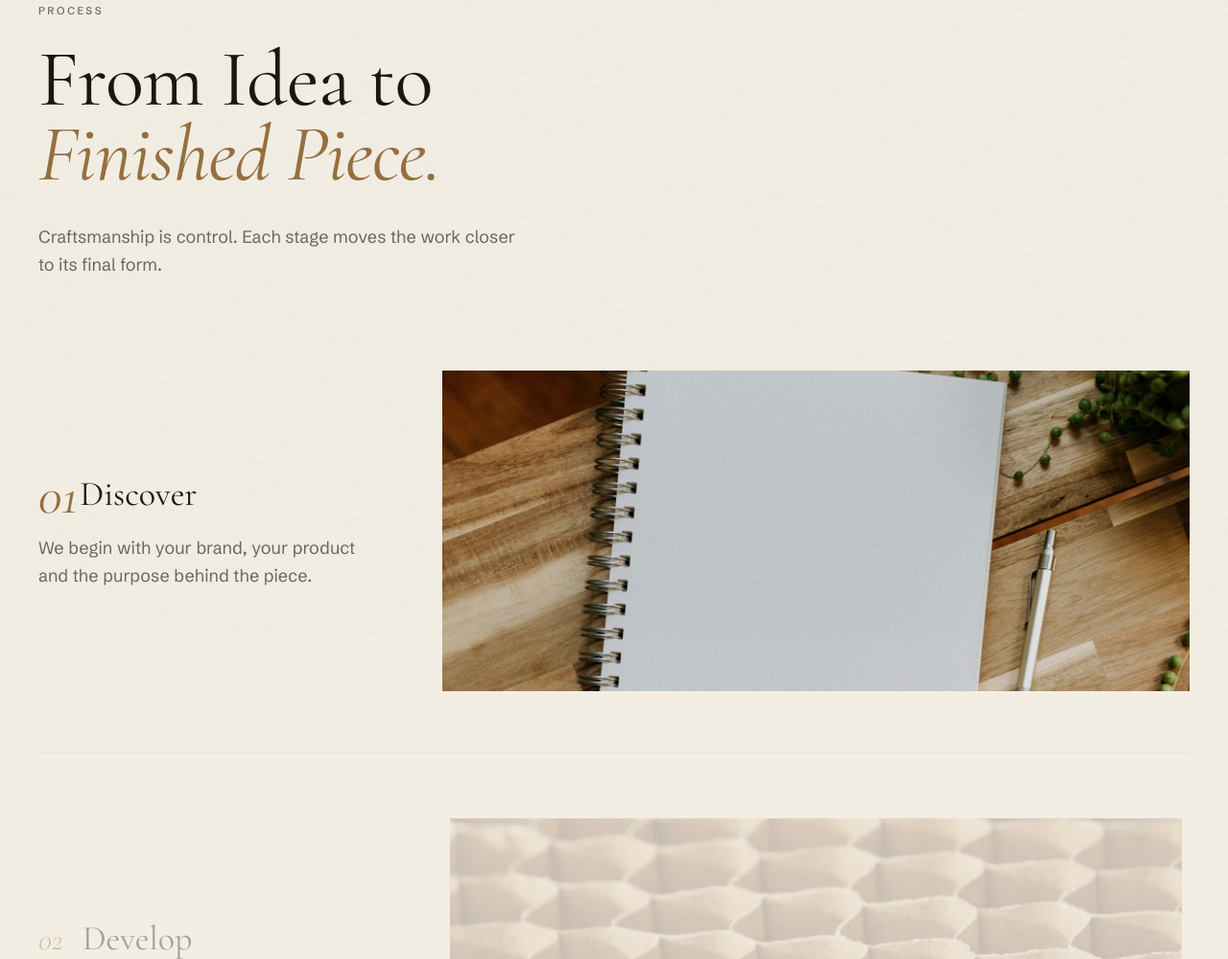
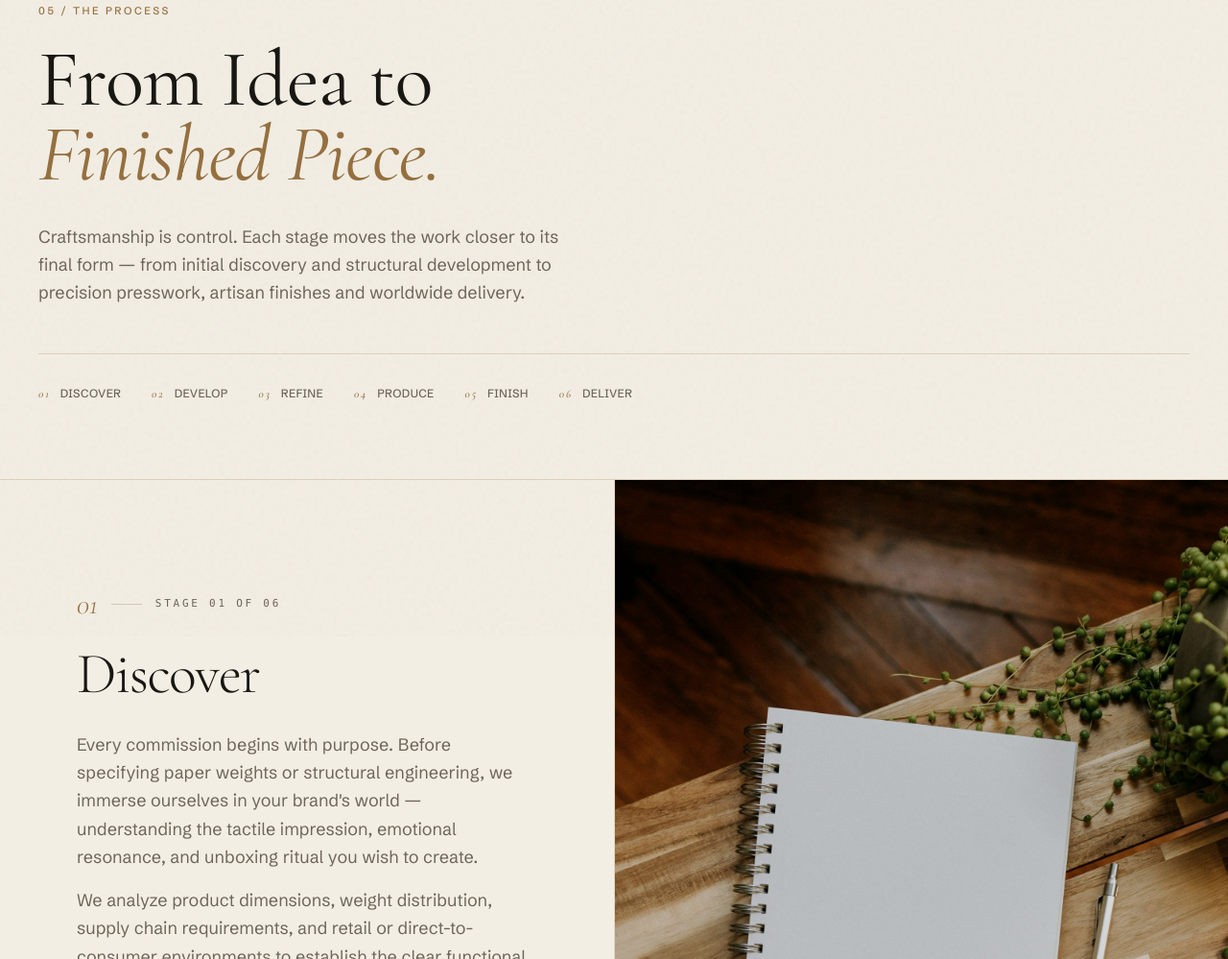
Before and after one commit to Akshi1277/HannahPixels, an Astro site: page /process in a window 1280 px wide. Shown: the part 137-1136 px from the top of the page at 96% size. Built offline with nearby package versions, Linux system fonts and the light colour scheme; Astro itself is replaced by a stand-in of ours.

Commit message:
feat: add capabilities and process pages, data models, and interactive UI components

```diff
--- /dev/null
+++ b/src/components/react/ProcessCutoutSections.tsx
@@ -0,0 +1,103 @@
+import { motion } from 'framer-motion'
+import type { ProcessStage } from '@/data/process'
+
+export default function ProcessCutoutSections({ stages }: { stages: ProcessStage[] }) {
+  return (
+    <div className="relative w-full border-t border-grid">
+      {stages.map((stage, idx) => {
+        const imageRight = idx % 2 === 0 // 01: right, 02: left, 03: right, 04: left, 05: right, 06: left
+
+        return (
+          <section
+            key={stage.num}
+            id={stage.title.toLowerCase()}
+            className="relative z-10 bg-background border-b border-grid overflow-hidden"
+          >
+            <div
+              className={`flex flex-col lg:flex-row ${
+                imageRight ? '' : 'lg:flex-row-reverse'
+              }`}
+            >
+              {/* ── Text column ───────────────────── */}
+              <div className="w-full lg:w-1/2 flex items-center bg-background px-6 sm:px-10 md:px-14 lg:px-16 xl:px-20 py-16 sm:py-20 lg:py-28">
+                <motion.div
+                  initial={{ opacity: 0, y: 28 }}
+                  whileInView={{ opacity: 1, y: 0 }}
+                  viewport={{ once: true, margin: '-60px' }}
+                  transition={{ duration: 0.7, ease: [0.16, 1, 0.3, 1] }}
+                  className="max-w-xl w-full"
+                >
+                  {/* Step Numeral & Eyebrow */}
+                  <div className="flex items-center gap-3.5 mb-6">
+                    <span className="font-serif italic text-2xl sm:text-3xl text-accent font-light">
+                      {stage.num}
+                    </span>
+                    <span className="w-8 h-px bg-accent/30" />
+                    <span className="text-[11px] uppercase tracking-[0.25em] font-mono text-muted-foreground">
+                      Stage {stage.num} of {String(stages.length).padStart(2, '0')}
+                    </span>
+                  </div>
+
+                  {/* Stage Heading */}
+                  <h2 className="font-serif text-4xl sm:text-5xl md:text-6xl font-light text-foreground tracking-tight leading-[1.02] mb-7">
+                    {stage.title}
+                  </h2>
+
+                  {/* Body Paragraphs */}
+                  <div className="space-y-4 text-muted-foreground text-base sm:text-lg leading-relaxed font-light">
+                    {stage.paragraphs.map((para, i) => (
+                      <p key={i}>{para}</p>
+                    ))}
+                  </div>
+
+                  {/* Key Deliverables & Focus Badges */}
+                  {stage.highlights && stage.highlights.length > 0 && (
+                    <div className="mt-8 pt-7 border-t border-grid/70">
+                      <span className="text-[10px] uppercase tracking-[0.25em] font-mono text-accent block mb-3 font-medium">
+                        Focus &amp; Deliverables
+                      </span>
+                      <div className="flex flex-wrap gap-2">
+                        {stage.highlights.map((item, i) => (
+                          <span
+                            key={i}
+                            className="inline-flex items-center px-3 py-1 text-xs text-foreground/85 bg-secondary/50 border border-grid rounded-full font-mono tracking-tight"
+                          >
+                            {item}
+                          </span>
+                        ))}
+                      </div>
+                    </div>
+                  )}
+                </motion.div>
+              </div>
+
+              {/*
+                ── Image column — THE CUTOUT WINDOW ────────────
+                background-attachment: fixed pins the image relative
+                to the viewport so the cutout window scrolls up the page
+                while the image stays frozen behind it, producing
+                the clipping/parallax aperture effect.
+              */}
+              <div
+                className={`w-full lg:w-1/2 min-h-[48vh] sm:min-h-[58vh] lg:min-h-[75vh] relative bg-secondary/30 bg-cover bg-center lg:bg-fixed ${
+                  imageRight ? 'lg:bg-right' : 'lg:bg-left'
+                }`}
+                style={{
+                  backgroundImage: `url("${stage.image}")`,
+                  backgroundRepeat: 'no-repeat',
+                  backgroundSize: 'cover',
+                }}
+                role="img"
+                aria-label={stage.imageAlt}
+              >
+                {/* Subtle scrim for luxury color temperature consistency */}
+                <div className="absolute inset-0 bg-ink/[0.05] pointer-events-none" />
+                <div className="hidden lg:block absolute inset-y-0 w-px bg-grid pointer-events-none" style={{ [imageRight ? 'left' : 'right']: 0 }} />
+              </div>
+            </div>
+          </section>
+        )
+      })}
+    </div>
+  )
+}
--- a/src/data/capabilities.ts
+++ b/src/data/capabilities.ts
@@ -53,7 +53,7 @@ export const capabilities: Capability[] = [
   {
     num: '04',
     slug: 'chocolate-confectionery',
-    title: 'Chocolate & Confectionery',
+    title: 'Chocolate & Confectionery',
     summary: 'Packaging that makes indulgence part of the experience.',
     items: ['Chocolate Boxes', 'Confectionery Packaging', 'Gift Boxes', 'Premium Food Packaging', 'Seasonal Packaging', 'Bespoke Collections'],
     image: '/images/packaging-chocolate-box.jpg',
--- a/src/data/process.ts
+++ b/src/data/process.ts
@@ -2,6 +2,8 @@ export interface ProcessStage {
   num: string
   title: string
   desc: string
+  paragraphs: string[]
+  highlights?: string[]
   image: string
   imageAlt: string
 }
@@ -11,13 +13,23 @@ export const processStages: ProcessStage[] = [
     num: '01',
     title: 'Discover',
     desc: 'We begin with your brand, your product and the purpose behind the piece.',
+    paragraphs: [
+      "Every commission begins with purpose. Before specifying paper weights or structural engineering, we immerse ourselves in your brand's world — understanding the tactile impression, emotional resonance, and unboxing ritual you wish to create.",
+      "We analyze product dimensions, weight distribution, supply chain requirements, and retail or direct-to-consumer environments to establish the clear functional and aesthetic parameters of the piece."
+    ],
+    highlights: ['Brand Immersion', 'Structural Brief', 'Functional Sizing', 'Unboxing Architecture'],
     image: '/images/material-notebook-sketch.jpg',
-    imageAlt: 'Blank notebook and pencil, the start of a new project',
+    imageAlt: 'Notebook, pencil, and materials at the inception of a packaging project',
   },
   {
     num: '02',
     title: 'Develop',
     desc: 'Ideas become structures, materials, finishes and considered details.',
+    paragraphs: [
+      "Ideas take physical form through structural CAD engineering and unprinted white prototypes. Here, we calibrate proportions, wall thicknesses, hinge mechanics, and opening resistance.",
+      "A box should never open carelessly — the gentle vacuum suction of a rigid lid, the crisp snap of concealed magnets, or the clean fold of a carton are engineered down to the millimeter."
+    ],
+    highlights: ['White Structural Mockups', 'Closure Mechanics', 'Fit & Tolerance Testing', 'Dieline Drafting'],
     image: '/images/material-corrugated-structure.jpg',
     imageAlt: 'Corrugated cardboard structure detail',
   },
@@ -25,6 +37,11 @@ export const processStages: ProcessStage[] = [
     num: '03',
     title: 'Refine',
     desc: 'We explore papers, boards, textures, colours and specialist finishes to find the right combination.',
+    paragraphs: [
+      "Material is message. We curate papers, boards, book cloths, and covering materials from specialist European and Japanese mills — evaluating grain direction, surface texture, folding memory, and weight.",
+      "Every substrate interacts uniquely with light, inks, and foil stamps. We test embossing depths, compare blind deboss reliefs, and calibrate color profiles to ensure effortless tactile harmony."
+    ],
+    highlights: ['Substrate Curation', 'Texture Matching', 'Foil & Deboss Testing', 'Color Calibration'],
     image: '/images/material-speciality-papers.jpg',
     imageAlt: 'Specialty paper texture detail',
   },
@@ -32,6 +49,11 @@ export const processStages: ProcessStage[] = [
     num: '04',
     title: 'Produce',
     desc: 'Every piece is produced with precision and close attention to detail.',
+    paragraphs: [
+      "Precision moves to the press floor. Whether employing high-fidelity offset lithography, artisan screen printing, or deep blind stamping, every production run is monitored for absolute fidelity.",
+      "Our master press operators inspect ink density, micro-registration, and edge sharpness continuously across the run, ensuring that unit number one matches unit number ten thousand."
+    ],
+    highlights: ['Offset Lithography', 'Micro-Registration', 'Ink Density Control', 'Press Sheet Inspection'],
     image: '/images/material-screen-print.jpg',
     imageAlt: 'Screen printing process detail',
   },
@@ -39,6 +61,11 @@ export const processStages: ProcessStage[] = [
     num: '05',
     title: 'Finish',
     desc: 'From embossing and debossing to foiling, speciality papers and bespoke constructions, the final details bring the work together.',
+    paragraphs: [
+      "The final embellishments define true luxury. Hot foil stamping, precision die-cutting, crisp score lines, and hand-wrapped box construction bring tactile depth to the piece.",
+      "From custom die-cut inserts and hidden ribbon pulls to hand-glued lining papers, these artisanal finishing touches elevate packaging into an heirloom keepsake."
+    ],
+    highlights: ['Artisan Hot Foiling', 'Custom Rigid Box Wrapping', 'Magnetic Assembly', 'Hand Finishing & QC'],
     image: '/images/material-copper-foil.jpg',
     imageAlt: 'Crumpled copper foil detail',
   },
@@ -46,6 +73,11 @@ export const processStages: ProcessStage[] = [
     num: '06',
     title: 'Deliver',
     desc: 'Finished pieces are prepared for delivery across the world.',
+    paragraphs: [
+      "Finished pieces are inspected, hand-packed with protective tissue and custom corner guards, and prepared for secure transit to flagship stores, fulfillment centers, or private events worldwide.",
+      "We coordinate international freight, manage customs documentation, and schedule phased rollouts so your packaging arrives immaculate, ready to introduce your product to the world."
+    ],
+    highlights: ['Protective Packaging', 'Global Logistics', 'Phased Rollouts', 'Fulfillment Support'],
     image: '/images/packaging-paper-bag.jpg',
     imageAlt: 'Plain kraft paper carry bag',
   },
--- a/src/layouts/BaseLayout.astro
+++ b/src/layouts/BaseLayout.astro
@@ -9,7 +9,7 @@ interface Props {
   ogImage?: string
 }
 
-const { title, description, ogImage = '/images/material-gold-leaf-texture.jpg' } = Astro.props
+const { title, description, ogImage = '/images/packaging-luxury-box.jpg' } = Astro.props
 const canonicalURL = new URL(Astro.url.pathname, Astro.site)
 ---
 
--- a/src/pages/process.astro
+++ b/src/pages/process.astro
@@ -1,7 +1,7 @@
 ---
 import BaseLayout from '@/layouts/BaseLayout.astro'
 import HeadlineReveal from '@/components/HeadlineReveal.astro'
-import ProcessStepper from '@/components/react/ProcessStepper'
+import ProcessCutoutSections from '@/components/react/ProcessCutoutSections'
 import { processStages } from '@/data/process'
 ---
 
@@ -9,25 +9,35 @@ import { processStages } from '@/data/process'
   title="Process"
   description="From idea to finished piece — discover, develop, refine, produce, finish, deliver. The six stages behind every piece Hannah Pixels creates."
 >
-  <section class="pt-[140px] pb-16 md:pb-24 px-6 lg:px-10">
+  <section class="pt-[140px] pb-14 md:pb-20 px-6 lg:px-10 max-w-[1440px] mx-auto">
     <div class="max-w-3xl">
-      <div class="type-eyebrow text-muted-foreground mb-6">Process</div>
+      <div class="type-eyebrow text-accent mb-6">05 / The Process</div>
       <HeadlineReveal
         as="h1"
         class="type-section text-foreground"
         lines={['From Idea to', '*Finished Piece.*']}
       />
-      <p class="text-base sm:text-lg text-muted-foreground leading-relaxed mt-8 max-w-lg">
-        Craftsmanship is control. Each stage moves the work closer to its final form.
+      <p class="text-base sm:text-lg text-muted-foreground leading-relaxed mt-8 max-w-xl">
+        Craftsmanship is control. Each stage moves the work closer to its final form — from initial discovery and structural development to precision presswork, artisan finishes and worldwide delivery.
       </p>
+    </div>
+
+    <!-- Quick stage anchor navigation -->
+    <div class="flex flex-wrap gap-x-8 gap-y-3 mt-12 pt-8 border-t border-grid">
+      {processStages.map((s) => (
+        <a
+          href={`#${s.title.toLowerCase()}`}
+          class="type-label text-muted-foreground hover:text-accent transition-colors flex items-center gap-2.5 group"
+        >
+          <span class="font-serif italic text-accent group-hover:underline">{s.num}</span>
+          <span class="tracking-wide">{s.title}</span>
+        </a>
+      ))}
     </div>
   </section>
 
-  <section class="px-6 lg:px-10 pb-28 md:pb-40">
-    <div class="max-w-[1440px] mx-auto">
-      <ProcessStepper client:visible stages={processStages} />
-    </div>
-  </section>
+  <!-- Full-bleed Cutout Scroll Sections -->
+  <ProcessCutoutSections client:visible stages={processStages} />
 
   <section class="bg-ink text-ink-foreground py-28 md:py-36 px-6 lg:px-10 text-center">
     <div class="max-w-2xl mx-auto space-y-8">
```
Also changed, not shown: src/components/react/CatalogueReveal.tsx (+17 -2 lines), src/pages/index.astro (+20 -16 lines), public/images/material-gold-leaf-texture.jpg (deleted).
